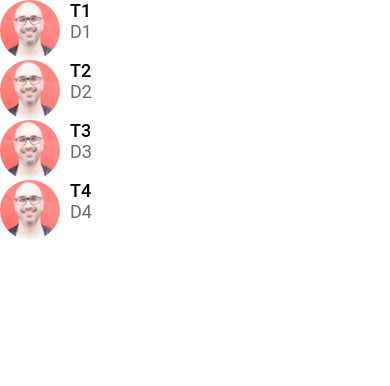
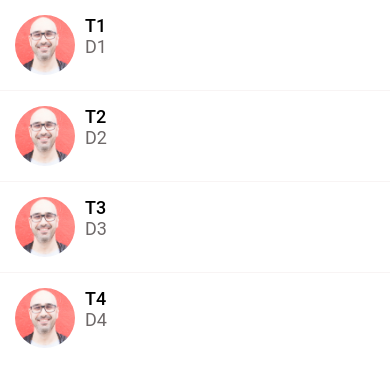
Before and after one commit to AdeshJ4/Done-With-It, a React Native app: screen / in a window 390 px wide. Shown: the top 386 px of the page. Built offline with nearby package versions, Linux system fonts and the light colour scheme.

Commit message:
055. 4-separators

```diff
--- a/app/components/ListItem/index.jsx
+++ b/app/components/ListItem/index.jsx
@@ -18,6 +18,7 @@
 const styles = StyleSheet.create({
   container: {
     flexDirection: "row",
+    padding: 15,
   },
   image: {
     width: 60,
--- /dev/null
+++ b/app/components/ListItemSeparator/index.jsx
@@ -0,0 +1,16 @@
+import { StyleSheet, View } from "react-native";
+import colors from "../../config/colors";
+
+const ListItemSeparator = () => {
+  return <View style={styles.separator} />;
+};
+
+const styles = StyleSheet.create({
+  separator: {
+    width: "100%",
+    height: 1,
+    backgroundColor: colors.light,
+  },
+});
+
+export default ListItemSeparator;
--- a/app/components/ScreenList/index.jsx
+++ b/app/components/ScreenList/index.jsx
@@ -1,5 +1,5 @@
 import Constants from "expo-constants";
-import { FlatList, SafeAreaView, StyleSheet, View } from "react-native";
+import { SafeAreaView, StyleSheet } from "react-native";
 
 const ScreenList = ({ children }) => {
   return <SafeAreaView style={styles.screen}>{children}</SafeAreaView>;
--- a/app/config/colors.js
+++ b/app/config/colors.js
@@ -4,4 +4,5 @@
   black: "#000",
   white: "#fff",
   medium: "#6e6969",
+  light: "#f8f4f4",
 };
--- a/app/screens/MessageScreen.jsx
+++ b/app/screens/MessageScreen.jsx
@@ -1,7 +1,8 @@
-import { FlatList } from "react-native";
+import { FlatList, View } from "react-native";
 import ListItem from "../components/ListItem";
 import Constants from "expo-constants";
 import ScreenList from "../components/ScreenList";
+import ListItemSeparator from "../components/ListItemSeparator";
 
 const messages = [
   {
@@ -44,6 +45,7 @@
             image={item.image}
           />
         )}
+        ItemSeparatorComponent={ListItemSeparator}
       />
     </ScreenList>
   );
```
